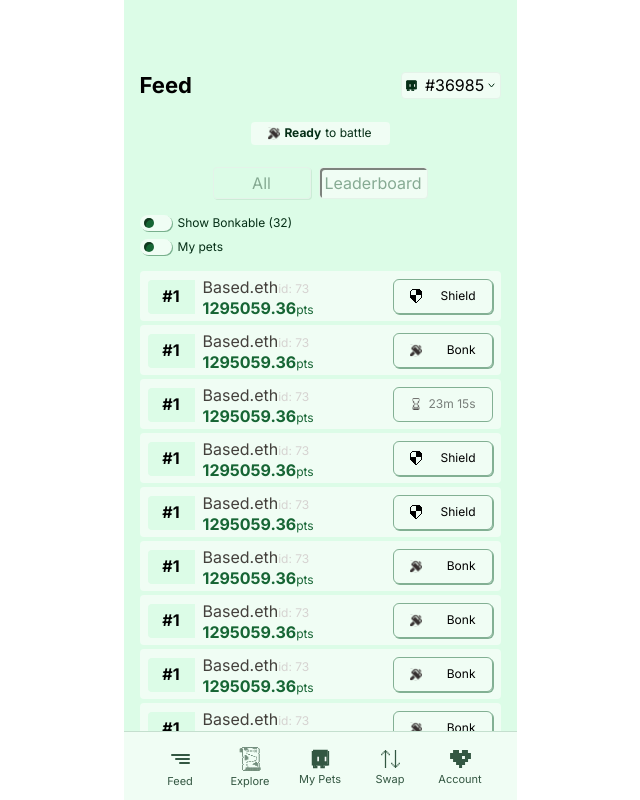
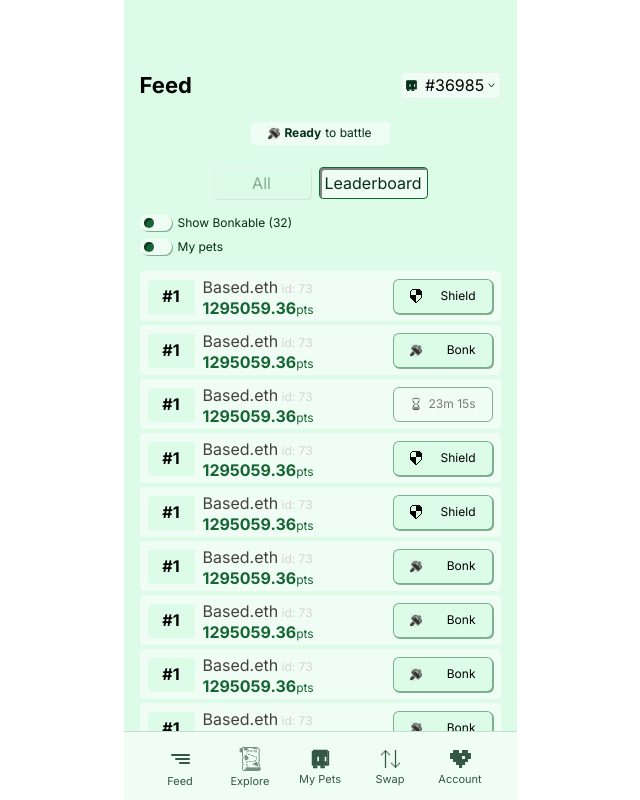
Before and after one commit to sanjuverma373/Feed, a React (Create React App) app: page / in a window 1280 px wide. Both pictures are taken after a click on the button "Leaderboard". Shown: the whole page, without its empty margins (320-960 px from the left). Built offline with nearby package versions, Linux system fonts and the light colour scheme.

Commit message:
add color in button

```diff
--- a/src/components/Feed.jsx
+++ b/src/components/Feed.jsx
@@ -69,8 +69,8 @@ const modalclose = () => {
           </div>
         }
         <div className='flex items-center justify-center gap-2 pb-4'>
-          <button onClick={() => tabchanges("tab1")} className={` ${first === "tab1" && "border border-lightGreen shadow-[inset_2px_2px_0px_0px_#0C0A0980] text-darkBrown !bg-lightWhite "} shadow-[1px_1px_0px_0px_#CBECD6] w-[98px] h-[32px] flex justify-center items-center text-lightSky2 font-Inter font-normal bg-transparent border border-lightSky rounded text-base leading-[16px]`}>All</button>
-          <button onClick={() => tabchanges("tab2")} className={` ${first === "tab2" && "border border-lightGreen shadow-[inset_2px_2px_0px_0px_#0C0A0980] text-darkBrown !bg-lightWhite "} shadow-[1px_1px_0px_0px_#CBECD6] w-[109px] h-[32px] flex justify-center items-center text-lightSky2 font-Inter font-normal bg-transparent border border-lightSky rounded text-base leading-[16px]`}>Leaderboard</button>
+          <button onClick={() => tabchanges("tab1")} className={` ${first === "tab1" && "border !border-lightGreen shadow-[inset_2px_2px_0px_0px_#0C0A0980] !text-darkBrown !bg-lightWhite "} shadow-[1px_1px_0px_0px_#CBECD6] w-[98px] h-[32px] flex justify-center items-center text-lightSky2 font-Inter font-normal bg-transparent border border-lightSky rounded text-base leading-[16px]`}>All</button>
+          <button onClick={() => tabchanges("tab2")} className={` ${first === "tab2" && "border !border-lightGreen shadow-[inset_2px_2px_0px_0px_#0C0A0980] !text-darkBrown !bg-lightWhite "} shadow-[1px_1px_0px_0px_#CBECD6] w-[109px] h-[32px] flex justify-center items-center text-lightSky2 font-Inter font-normal bg-transparent border border-lightSky rounded text-base leading-[16px]`}>Leaderboard</button>
         </div>
         {first === "tab1" && (
           <div className='overflow-y-scroll my-scroll max-w-[393px] h-[684px]'>
@@ -149,8 +149,7 @@ const modalclose = () => {
                                 <span className="text-lightBrown font-normal text-base leading-[19px]">
                                   Based.eth
                                 </span>
-                                <span className="font-normal text-[12px] leading-[14px] text-lightpurple">
-                                  id: 73
+                                <span className="font-normal text-[12px] leading-[14px] text-lightpurple"> id: 73
                                 </span>
                               </p>
                               <p className="text-base font-Inter leading-[19px] text-lightGreen font-bold">
@@ -163,7 +162,7 @@ const modalclose = () => {
                           </div>
                           <button
                             onClick={() => popupModal(Item)}
-                            className={`border rounded-[6px] max-w-[100px] w-full flex items-center justify-between border-solid p-[9.5px_16px] border-[#16653480] ${Item.id === 3 || Item.id === 10 ? 'shadow-none' : 'shadow-[1px_1px_0px_0px_#16653480]'}`}
+                            className={`border rounded-[6px] max-w-[100px] w-full flex items-center justify-between border-solid p-[9.5px_16px] border-[#16653480] ${Item.id === 3 || Item.id === 10 ? 'shadow-none bg-none' : 'shadow-[1px_1px_0px_0px_#16653480] bg-lightCreem'}`}
                           >
                             <img src={Item.img} alt="shield" />
                             <span className="font-normal font-Inter text-xs leading-[14.52px] tracking-[1%] text-black">
```
